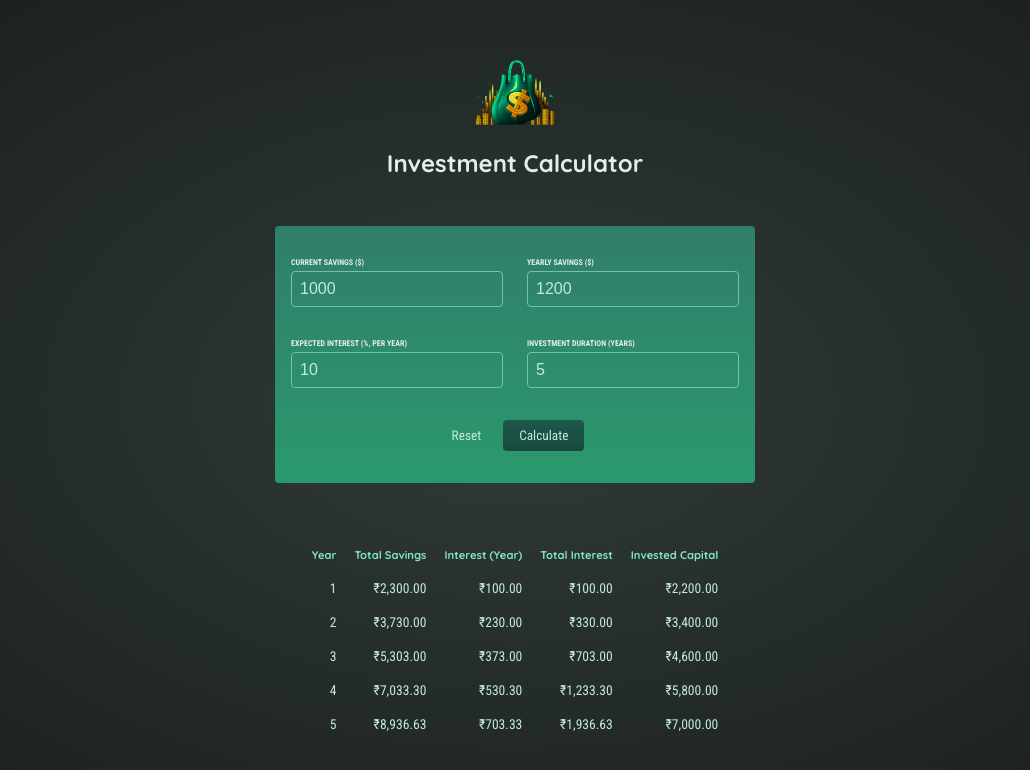
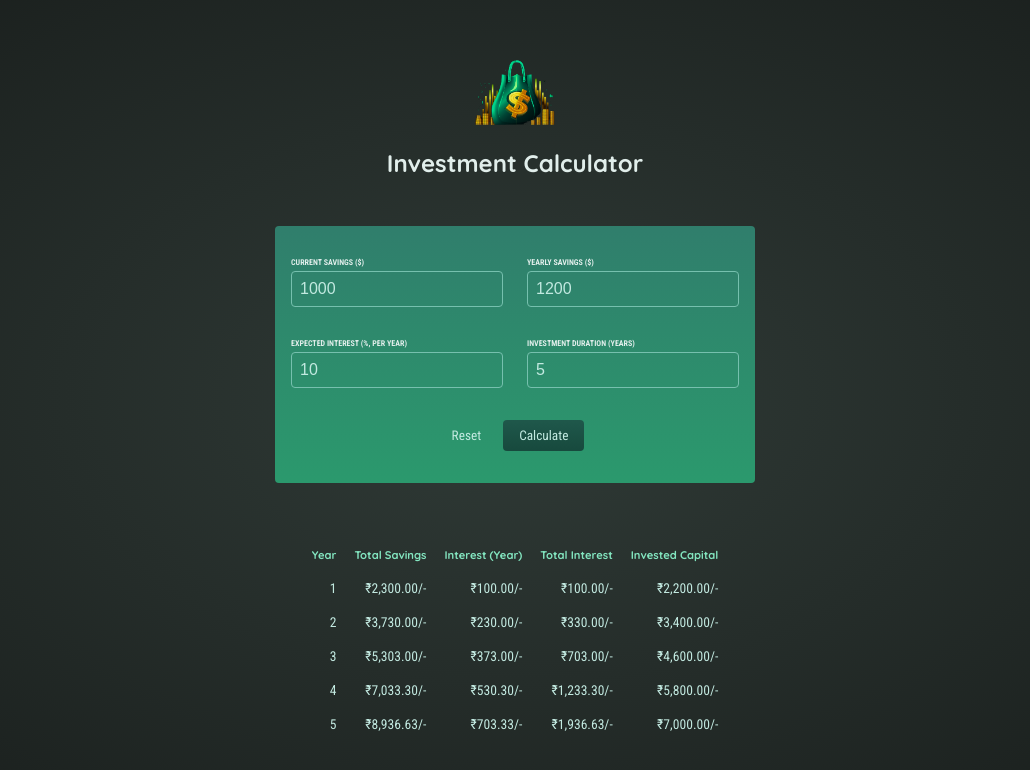
Before and after one commit to SaadMahi/56-Investment-Calculator, a React (Create React App) app: page / in a window 1280 px wide. Both pictures are taken after a click on the button "Calculate". Shown: the top 770 px of the page, without its empty margins (125-1155 px from the left). Built offline with nearby package versions, Linux system fonts and the light colour scheme.

Commit message:
📝 feat:  "/-" symbol added to prices

```diff
--- a/src/App.js
+++ b/src/App.js
@@ -12,7 +12,6 @@ function App() {
   };
 
   const yearlyData = []; // per-year results
-
 
   // default useState is null which means false,
   // therefore we use if statement, if condition is true
@@ -35,22 +34,30 @@ function App() {
         yearlyContribution: yearlyContribution,
       });
     }
-
-
   }
-    // do something with yearlyData ...
-    // console.log(yearlyData[0]);
+  // do something with yearlyData ...
+  // console.log(yearlyData[0]);
 
   return (
     <div>
       <Header />
 
-      <Form userInputCalculator={calculateHandler} />
+      <Form userInputCalculator={calculateHandler}
+        setUserInput={setUserInput}
+      />
 
-  {!userInput && <center>please input data for calculation</center>}
-  {userInput && <Table calculatedData={yearlyData} initialInvestment={userInput["current-savings"]}/>}
-
-
+      {!userInput && <>
+      <p style={{width: '80%', margin: '0 auto', textAlign: 'center'}}>On the 1st year, interest is given upon the current saving then the current saving
+      is added up with your interest amount and yearly saving and passed on to next year
+      and the same process goes on.</p>
+      </>
+      }
+      {userInput && (
+        <Table
+          calculatedData={yearlyData}
+          initialInvestment={userInput["current-savings"]}
+        />
+      )}
     </div>
   );
 }
--- a/src/components/Table/Table.js
+++ b/src/components/Table/Table.js
@@ -30,10 +30,10 @@ const Table = function(props){
           return(
           <tr key={yearData.year}>
             <td>{yearData.year}</td>
-            <td>{currencyFormatter.format(yearData.savingsEndOfYear)}</td>
-            <td>{currencyFormatter.format(yearData.yearlyInterest)}</td>
-            <td>{currencyFormatter.format(yearData.savingsEndOfYear - props.initialInvestment - yearData.yearlyContribution * yearData.year)}</td>
-            <td>{currencyFormatter.format(props.initialInvestment + yearData.yearlyContribution * yearData.year)}</td>
+            <td>{currencyFormatter.format(yearData.savingsEndOfYear)+ '/-'}</td>
+            <td>{currencyFormatter.format(yearData.yearlyInterest)+ '/-'}</td>
+            <td>{currencyFormatter.format(yearData.savingsEndOfYear - props.initialInvestment - yearData.yearlyContribution * yearData.year)+ '/-'}</td>
+            <td>{currencyFormatter.format(props.initialInvestment + yearData.yearlyContribution * yearData.year) + '/-'}</td>
           </tr>
           )
         })}
```
